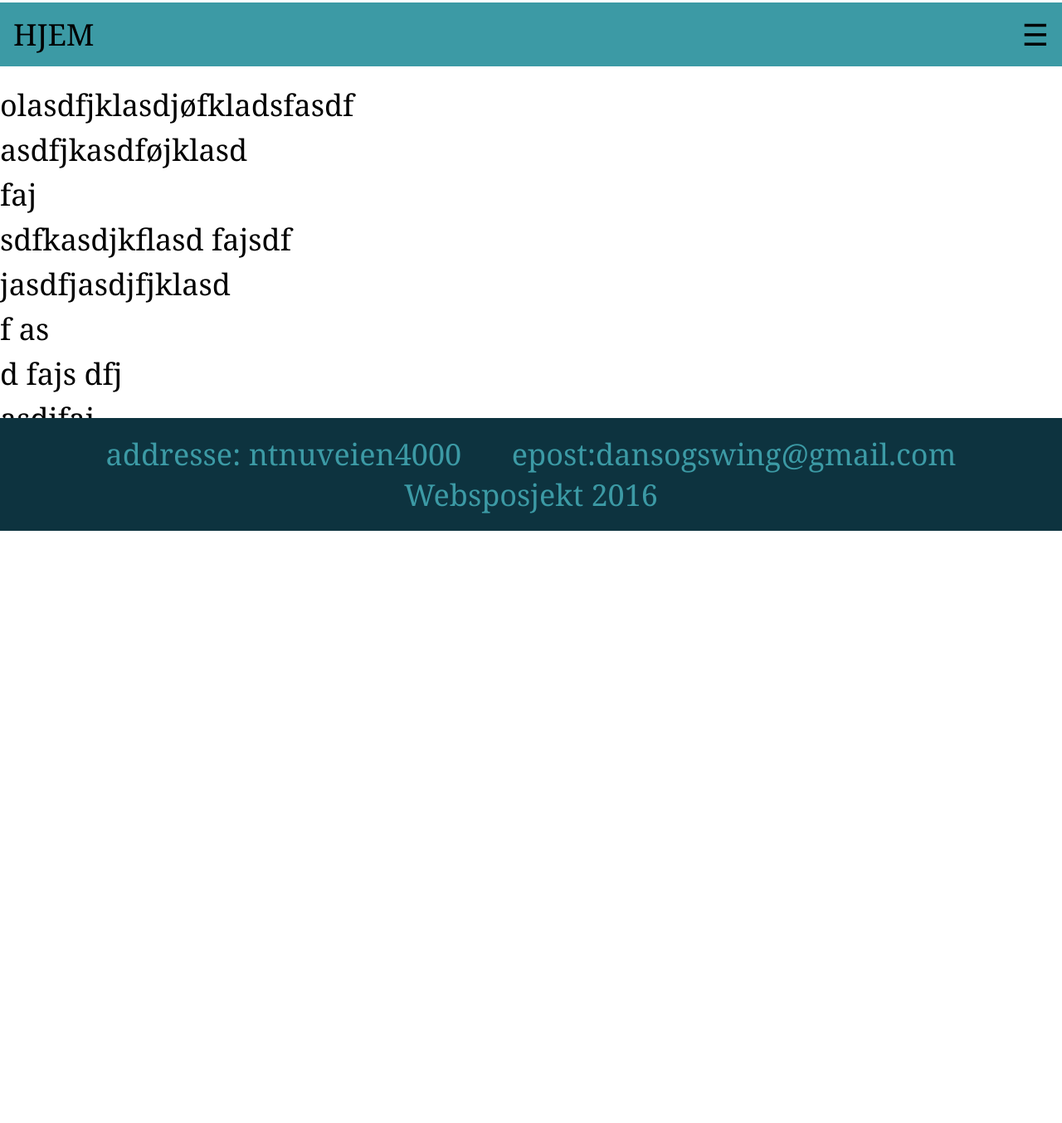
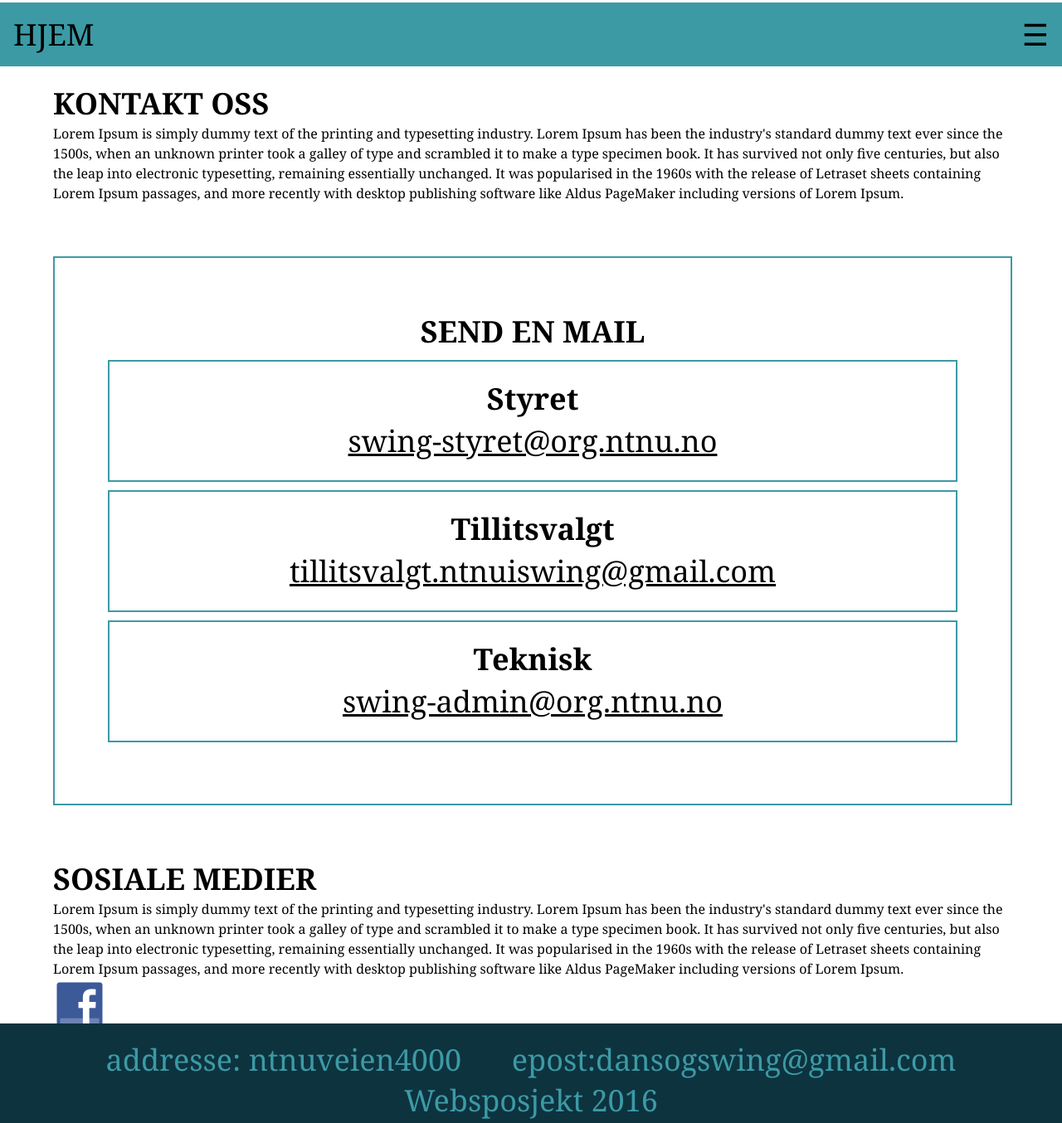
Before and after one commit to Tinusf/SwingOgDans, a plain HTML site: page Website/kontakt.html in a window 1280 px wide. Shown: the part 149-1503 px from the top of the page at 83% size. Before the commit the page ends 800 px from the top, so only its background shows below. Drawn offline with Linux system fonts and the light colour scheme.

Commit message:
Endret min kontakt fil, la til facebook icon og endret litt styles.

```diff
--- a/Website/kontakt.html
+++ b/Website/kontakt.html
@@ -21,17 +21,40 @@
     		<a href="javascript:void(0);" id="navbarMenuBtn" onclick="navBarMenu()">☰</a></li>
 	</ul>
 	<div id="footerWrapper">
-	<p>olasdfjklasdjøfkladsfasdf <br>
-	asdfjkasdføjklasd<br>
-	faj<br>sdfkasdjkflasd
-	fajsdf<br>jasdfjasdjfjklasd<br>f
-	as<br>d
-	fajs
-	dfj<br>
-	asdjfaj<br>s
-	dfjadsfj<br>
-	SISTE LINJE
-	</p>
+		<div id="split3Left">
+		<h2>KONTAKT OSS</h2>
+		<p>
+			Lorem Ipsum is simply dummy text of the printing and typesetting industry. Lorem Ipsum has been the industry's standard dummy text ever since the 1500s, when an unknown printer took a galley of type and scrambled it to make a type specimen book. It has survived not only five centuries, but also the leap into electronic typesetting, remaining essentially unchanged. It was popularised in the 1960s with the release of Letraset sheets containing Lorem Ipsum passages, and more recently with desktop publishing software like Aldus PageMaker including versions of Lorem Ipsum.
+		</p>
+		</div>
+
+		<div id="split3Middle">
+			<h1>SEND EN MAIL</h1>
+			<div>
+				<h3>Styret</h3>
+				<p> <a href="mailto:swing-styret@org.ntnu.no">swing-styret@org.ntnu.no</a></p>
+			</div>
+
+			<div>
+				<h3>Tillitsvalgt</h3>
+				<p> <a href="mailto:tillitsvalgt.ntnuiswing@gmail.com">tillitsvalgt.ntnuiswing@gmail.com</a></p>
+			</div>
+
+			<div>
+				<h3>Teknisk</h3>
+				<p> <a href="mailto:swing-admin@org.ntnu.no">swing-admin@org.ntnu.no</a></p>
+			</div>
+		</div>
+
+		<div id="split3Right">
+		<h2>SOSIALE MEDIER</h2>
+		<p>
+			Lorem Ipsum is simply dummy text of the printing and typesetting industry. Lorem Ipsum has been the industry's standard dummy text ever since the 1500s, when an unknown printer took a galley of type and scrambled it to make a type specimen book. It has survived not only five centuries, but also the leap into electronic typesetting, remaining essentially unchanged. It was popularised in the 1960s with the release of Letraset sheets containing Lorem Ipsum passages, and more recently with desktop publishing software like Aldus PageMaker including versions of Lorem Ipsum.
+		</p>
+		<a href="https://www.facebook.com/NTNUISwingFolkedans?fref=nf">
+		<img border="0" alt="Facebook Ntnui swing og folkedans" src="images/facebook-icon.png" width="64" height="64">
+		</a>
+		</div>
 		<footer>
 			<ul>
 				<li>addresse: ntnuveien4000</li>
--- a/Website/style.css
+++ b/Website/style.css
@@ -1,13 +1,15 @@
 * {
-	font-size: 16px;
   margin: 0;
   padding: 0;
   font-family: "Georgia", "Verdana";
 }
 p, article {
 	line-height: 1.5;
+  font-size: 16px;
 }
-
+a {
+  color: black;
+}
 /* Cover og Navbar */
 #cover {
 	width: 100%;
@@ -100,6 +102,7 @@ ul.navbarClass li.icon {
   position: relative;
   min-height: 100%;
   overflow: hidden;
+  padding-bottom: 9%;
 }
 #footerWrapper > footer{
   padding: 1.5% 0%;
@@ -154,6 +157,12 @@ ul.navbarClass li.icon {
     float: left;
 }
 
+#split3Middle > div{
+    padding: 20px 0;
+    margin: 10px 0;
+    border: 2px solid #3C9AA5;
+  }
+
 /* Større desktop vindu */
 @media only screen and (min-width : 940px){
   #floatRight {
@@ -164,6 +173,26 @@ ul.navbarClass li.icon {
   margin-left: 15%;
   float: left;
   width: calc(70% - 540px);
+  }
+  #split3Left {
+  margin-left: 15%;
+  float: left;
+  width: 20%;
+  }
+
+  #split3Middle {
+    padding: 3%;
+    margin-left: 2%;
+    width: 20%;
+    float: left;
+    text-align: center;
+    border: 2px solid #3C9AA5;
+  }
+
+  #split3Right {
+    width: 20%;
+    float: right;
+    margin-right: 15%;
   }
 }
 
@@ -215,6 +244,27 @@ ul.navbarClass li.icon {
   #faqID .answer{
     width: 90%;
   }
+
+  #split3Left {
+  margin-left: 5%;
+  float: none;
+  width: 90%;
+  }
+
+  #split3Middle {
+    margin: 5%;
+    padding: 5%;
+    width: 80%;
+    float: none;
+    text-align: center;
+    border: 2px solid #3C9AA5;
+  }
+
+  #split3Right {
+    width: 90%;
+    float: none;
+    margin-left: 5%;
+  }
 }
 
 /* bare telefon */
```
Also changed, not shown: Website/images/facebook-icon.png (added).
